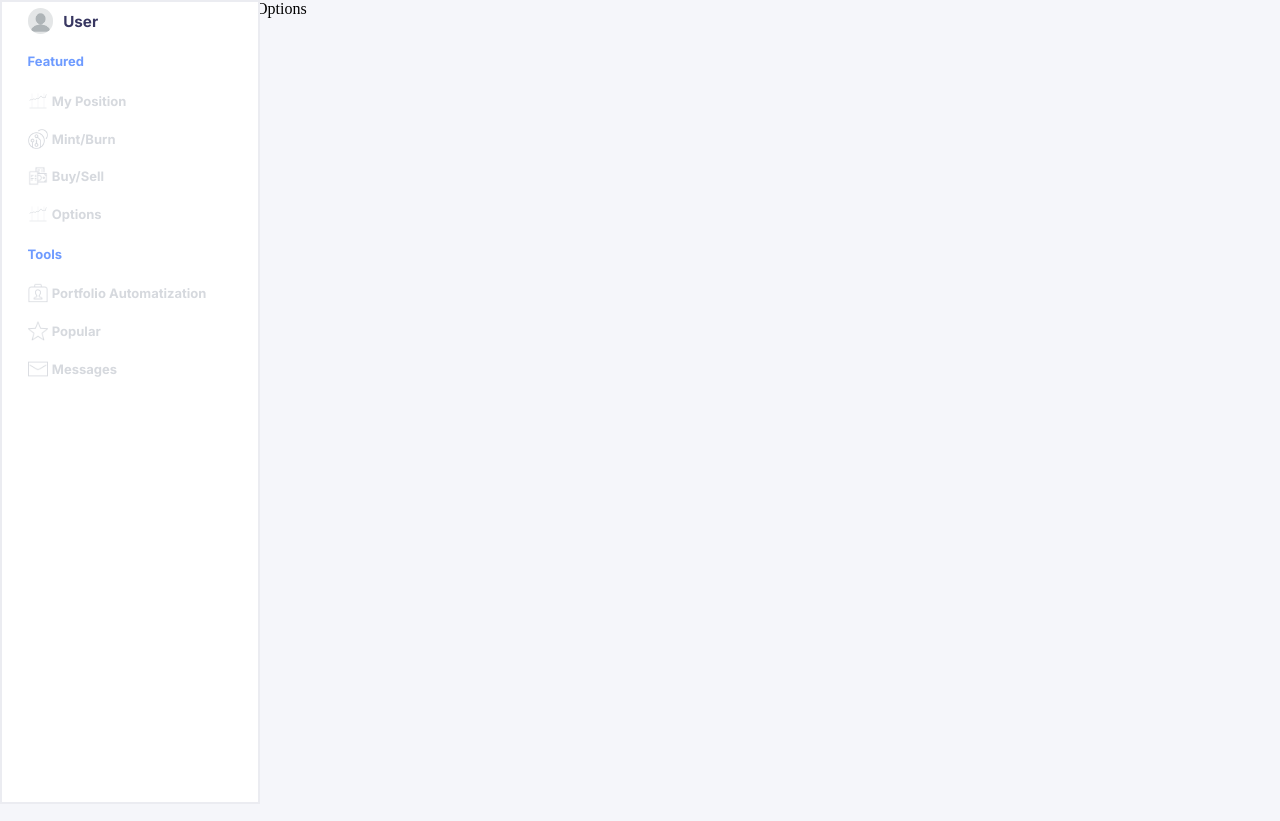
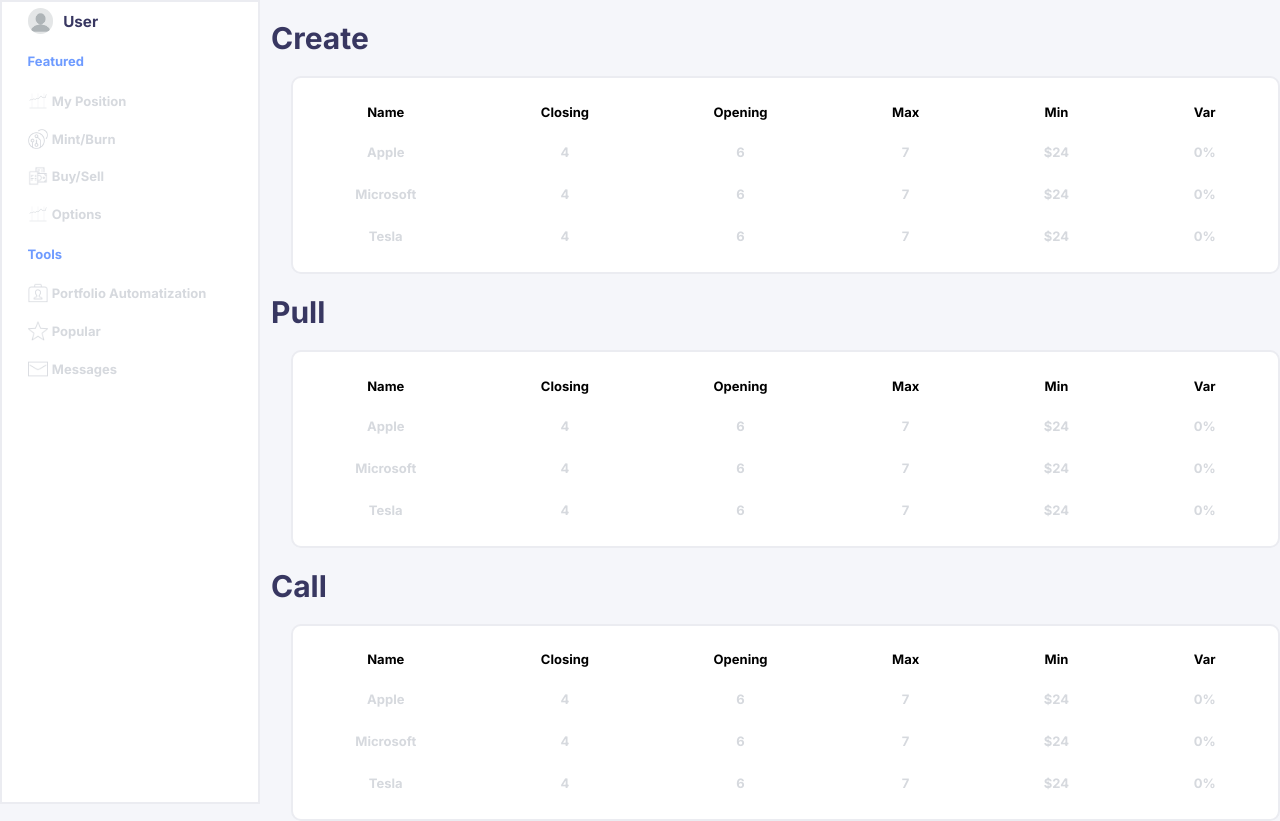
Before and after one commit to DavidGtzDev/CryptoStock, a React (Vite) app: page /options in a window 1280 px wide. Before the commit the page ends 800 px from the top, so only its background shows below. Built offline with nearby package versions, Linux system fonts and the light colour scheme.

Commit message:
Working on the options tab

```diff
--- a/src/app.css
+++ b/src/app.css
@@ -91,6 +91,7 @@
 .Screen{
     margin-left: 20%;
     width: 100%;
+    height: 100vh;
 }
 
 .navbar{
@@ -123,9 +124,7 @@
     width: 100%;
 }
 
-.myTokens{
-    width: 50%;
-    height: 35vh;
+.myTable{
     background-color: white;
     margin-left: 35px;
     margin-top: 15px;
@@ -137,20 +136,21 @@
     font-size: 13px;
     font-weight: bold;
     display: flex;
+    justify-content: space-around;
 }
 
-.myTokens > div{
+.myTable > div{
     display: flex;
     flex-direction: column;
     align-items: center;
     margin: 15px;
 }
 
-.myTokens > div > h2{
+.myTable > div > h2{
     font-size: 13px;
 }
 
-.myTokens > div > h3{
+.myTable > div > h3{
     font-size: 13px;
     color: #D6D9DE;
 }
@@ -171,6 +171,7 @@
 
 .company-card-logo-img{
     width: 25%;
+    margin-top: 15px;
 }
 
 .company-card-subdiv-company-status{
@@ -201,3 +202,30 @@
     height: 2px;
     background-color: #D6D9DE;
 }
+
+.burn-mint-title{
+    font-size: 30px;
+    font-family: 'Inter';
+    font-style: bold;
+    margin-left: 15px;
+    color: #383761;
+}
+
+.burn-mint-card-container{
+    display: flex;
+    margin-left: 50px;
+    flex-wrap: wrap;
+}
+
+.company-card:hover{
+    cursor: pointer;
+    color: #6E9BFF;
+}
+
+.options-title{
+    font-size: 30px;
+    font-family: 'Inter';
+    font-style: bold;
+    margin-left: 15px;
+    color: #383761;
+}
--- a/src/components/CompanyCard.jsx
+++ b/src/components/CompanyCard.jsx
@@ -1,13 +1,11 @@
-import AppleLogo from "../../assets/580b57fcd9996e24bc43c516.png"
-import LineSVG from "../../assets/line.svg"
 import StockIMG from "../../assets/icons8-stocks-growth-48.png"
 
-export default function CompanyCard() {
+export default function CompanyCard(props) {
   return (
     <div className="company-card">
-      <img src={AppleLogo} className="company-card-logo-img"></img>
+      <img src={props.logo} className="company-card-logo-img"></img>
       <div className="company-card-subdiv-company-name">
-        <h2>Apple</h2>
+        <h2>{props.name}</h2>
       </div>
       <div className="company-card-subdiv-decoration-line"></div>
       <div className="company-card-subdiv-company-status">
--- /dev/null
+++ b/src/components/MyTable.jsx
@@ -0,0 +1,43 @@
+import { useEffect } from "react";
+
+export default function MyTable(props) {
+
+    function loadElements() {
+      let table = document.querySelectorAll("div.myTable")
+
+      for(let k = 0; k < table.length; k++){
+        for (let i = 0; i < props.elements.length; i++) {
+          let sub = document.createElement("div");
+          let title = document.createElement("h2");
+
+          title.append(props.elements[i][0]);
+          sub.className = "myTokens-sub";
+          sub.append(title);
+
+          for (let j = 1; j < props.elements[i].length; j++) {
+            let el = document.createElement("h3");
+            el.append(props.elements[i][j]);
+            sub.append(el);
+          }
+          table[k].append(sub);
+        }
+      }
+
+    }
+
+
+  useEffect(() => {
+
+    let table = document.querySelectorAll("div.myTable")
+    for(let i = 0; i < table.length; i++){
+      table[i].innerHTML = ""
+    }
+    loadElements()
+  },[])
+
+
+  return (
+    <div className="myTable" id="my-table-of-elements">
+    </div>
+  )
+}
--- a/src/components/MyTokens.jsx
+++ /dev/null
@@ -1,42 +0,0 @@
-export default function MyTokens() {
-  return (
-    <div className="myTokens">
-        <div className="myTokens-sub">
-            <h2>Name</h2>
-            <h3>Apple</h3>
-            <h3>Microsoft</h3>
-            <h3>Tesla</h3>
-        </div>
-        <div className="myTokens-sub">
-            <h2>Quantity</h2>
-            <h3>4</h3>
-            <h3>4</h3>
-            <h3>4</h3>
-        </div>
-        <div className="myTokens-sub">
-            <h2>Initial Value</h2>
-            <h3>6</h3>
-            <h3>6</h3>
-            <h3>6</h3>
-        </div>
-        <div className="myTokens-sub">
-            <h2>Close</h2>
-            <h3>6</h3>
-            <h3>6</h3>
-            <h3>6</h3>
-        </div>
-        <div className="myTokens-sub">
-            <h2>Total</h2>
-            <h3>$24</h3>
-            <h3>$24</h3>
-            <h3>$24</h3>
-        </div>
-        <div className="myTokens-sub">
-            <h2>Var</h2>
-            <h3>0%</h3>
-            <h3>0%</h3>
-            <h3>0%</h3>
-        </div>
-    </div>
-  )
-}
--- a/src/screens/BrunMint.jsx
+++ b/src/screens/BrunMint.jsx
@@ -1,11 +1,28 @@
 import CompanyCard from "../components/CompanyCard";
 import Navbar from "../components/Navbar";
+import AppleLogo from "../../assets/580b57fcd9996e24bc43c516.png"
+import MicrosoftLogo from "../../assets/Microsoft-Logo-icon-png-Transparent-Background.png"
+import TeslaLogo from "../../assets/Tesla_T_symbol.svg.png"
 
 export default function BrunMint() {
   return (
     <div className="Screen">
         <Navbar></Navbar>
-        <CompanyCard></CompanyCard>
+        <h1 className="burn-mint-title">Recently Purchased</h1>
+        <div className="burn-mint-card-container">
+          <CompanyCard logo={AppleLogo} name="Apple"></CompanyCard>
+          <CompanyCard logo={MicrosoftLogo} name="Microsoft"></CompanyCard>
+          <CompanyCard logo={TeslaLogo} name="Tesla"></CompanyCard>
+        </div>
+        <h1 className="burn-mint-title">You may also like</h1>
+        <div className="burn-mint-card-container">
+          <CompanyCard logo={AppleLogo} name="Apple"></CompanyCard>
+          <CompanyCard logo={MicrosoftLogo} name="Microsoft"></CompanyCard>
+          <CompanyCard logo={TeslaLogo} name="Tesla"></CompanyCard>
+          <CompanyCard logo={AppleLogo} name="Apple"></CompanyCard>
+          <CompanyCard logo={MicrosoftLogo} name="Microsoft"></CompanyCard>
+          <CompanyCard logo={TeslaLogo} name="Tesla"></CompanyCard>
+        </div>
     </div>
   )
 }
--- a/src/screens/MainScreen.jsx
+++ b/src/screens/MainScreen.jsx
@@ -3,9 +3,11 @@
 import AppleLogo from "../../assets/580b57fcd9996e24bc43c516.png"
 import MicrosoftLogo from "../../assets/Microsoft-Logo-icon-png-Transparent-Background.png"
 import TeslaLogo from "../../assets/Tesla_T_symbol.svg.png"
-import MyTokens from "../components/MyTokens"
+import MyTable from "../components/MyTable"
 
 export default function MainScreen() {
+  const demo = [["Name","Apple","Microsoft","Tesla"],["Quantity","4","4","4"],["Initial Value","6","6","6"],["Close","7","7","7"],["Total","$24","$24","$24"],["Var","0%","0%","0%"]]
+
   return (
     <div className="Screen">
           <Navbar></Navbar>
@@ -15,7 +17,8 @@
               <ChartCard logo={MicrosoftLogo}></ChartCard>
               <ChartCard logo={TeslaLogo}></ChartCard>
             </div>
-            <MyTokens></MyTokens>
+            <MyTable elements={demo}></MyTable>
+
           </div>
         </div>
   )
--- a/src/screens/Options.jsx
+++ b/src/screens/Options.jsx
@@ -1,5 +1,16 @@
+import MyTable from "../components/MyTable";
+
 export default function Options() {
+  const tableOneContent = [["Name","Apple","Microsoft","Tesla"],["Closing","4","4","4"],["Opening","6","6","6"],["Max","7","7","7"],["Min","$24","$24","$24"],["Var","0%","0%","0%"]]
+  //const tableTwoContent = [["Name"],["Quantity"],["Prime"],["Price"],["Date"]]
   return (
-    <div className="Screen">Options</div>
+    <div className="Screen">
+      <h1 className="options-title">Create</h1>
+      <MyTable elements={tableOneContent}></MyTable>
+      <h1 className="options-title">Pull</h1>
+      <MyTable elements={tableOneContent}></MyTable>
+      <h1 className="options-title">Call</h1>
+      <MyTable elements={tableOneContent}></MyTable>
+    </div>
   )
 }
```
